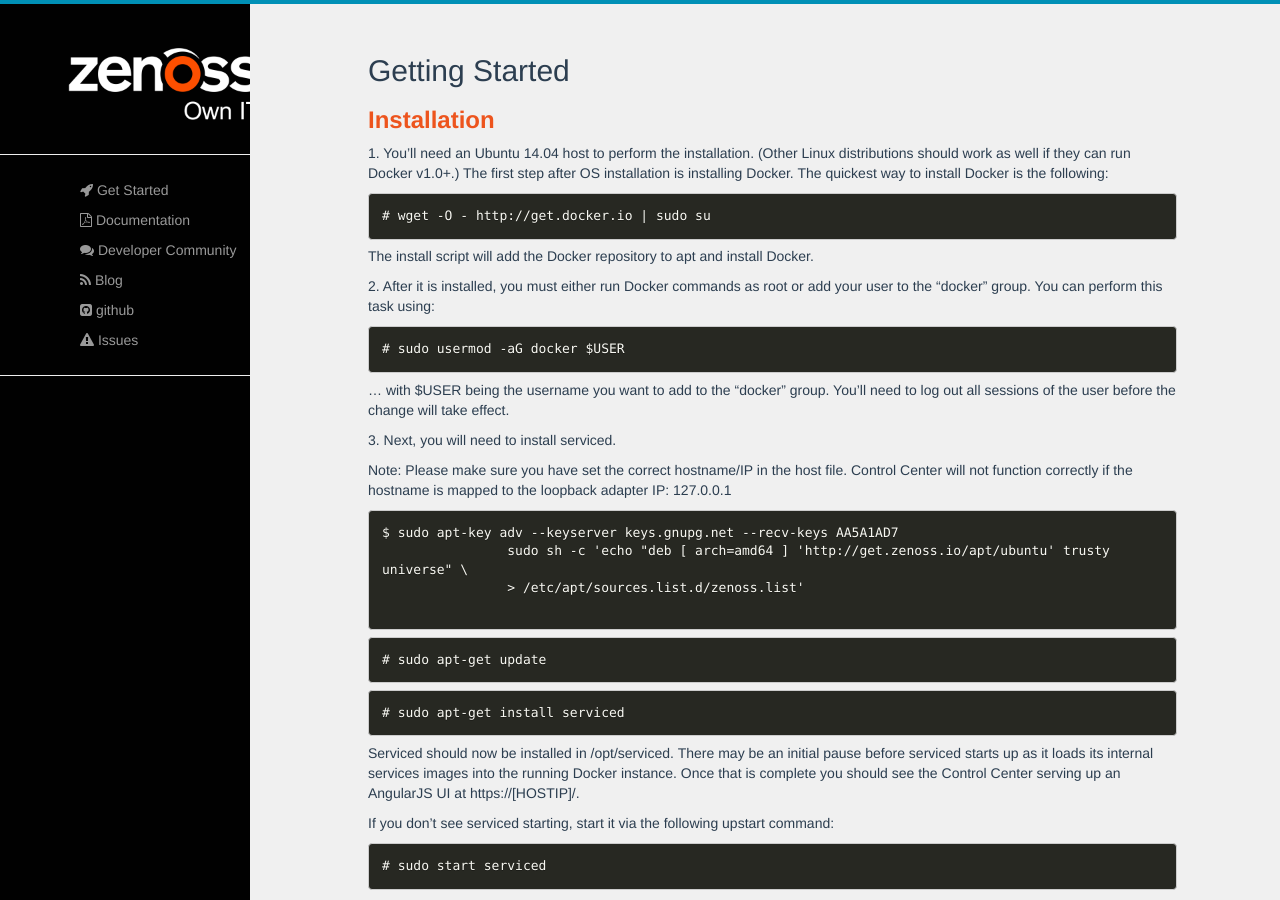
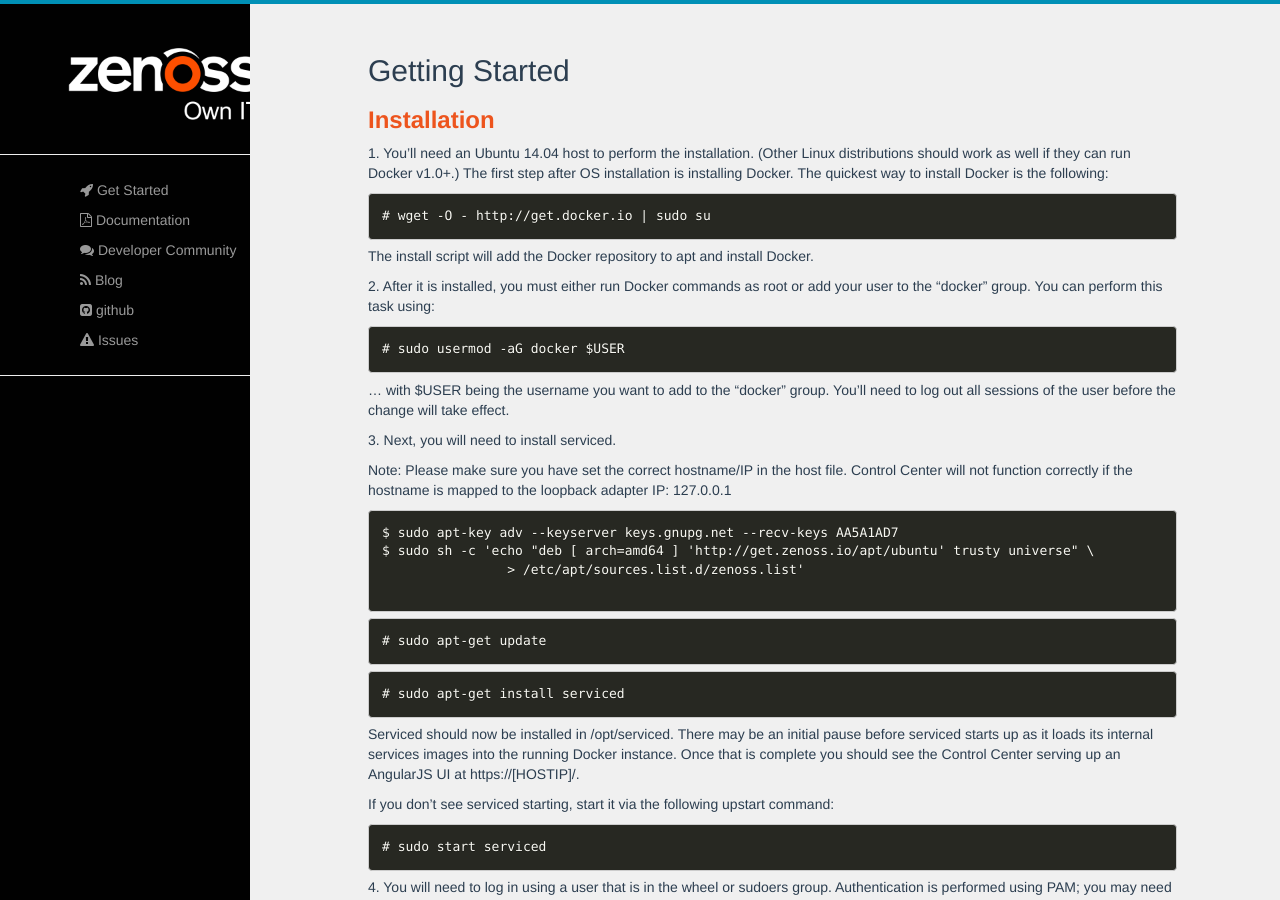
Before and after one commit to control-center/zenoss.io, a Jekyll site: the page built from gettingstarted.html, in a window 1280 px wide and 900 px high. Built offline with Jekyll 4.4.1, drawn with Linux system fonts in a browser that asks for light colours; nearby versions of some CDN libraries; Markdown is read by kramdown in place of the engine named in the settings.

```diff
--- a/gettingstarted.html
+++ b/gettingstarted.html
@@ -54,7 +54,7 @@ layout: default
 
 
             <pre class="language-"><code>$ sudo apt-key adv --keyserver keys.gnupg.net --recv-keys AA5A1AD7
-                sudo sh -c 'echo "deb [ arch=amd64 ] 'http://get.zenoss.io/apt/ubuntu' trusty universe" \
+$ sudo sh -c 'echo "deb [ arch=amd64 ] 'http://get.zenoss.io/apt/ubuntu' trusty universe" \
                 > /etc/apt/sources.list.d/zenoss.list'
             </code></pre>
 
```
